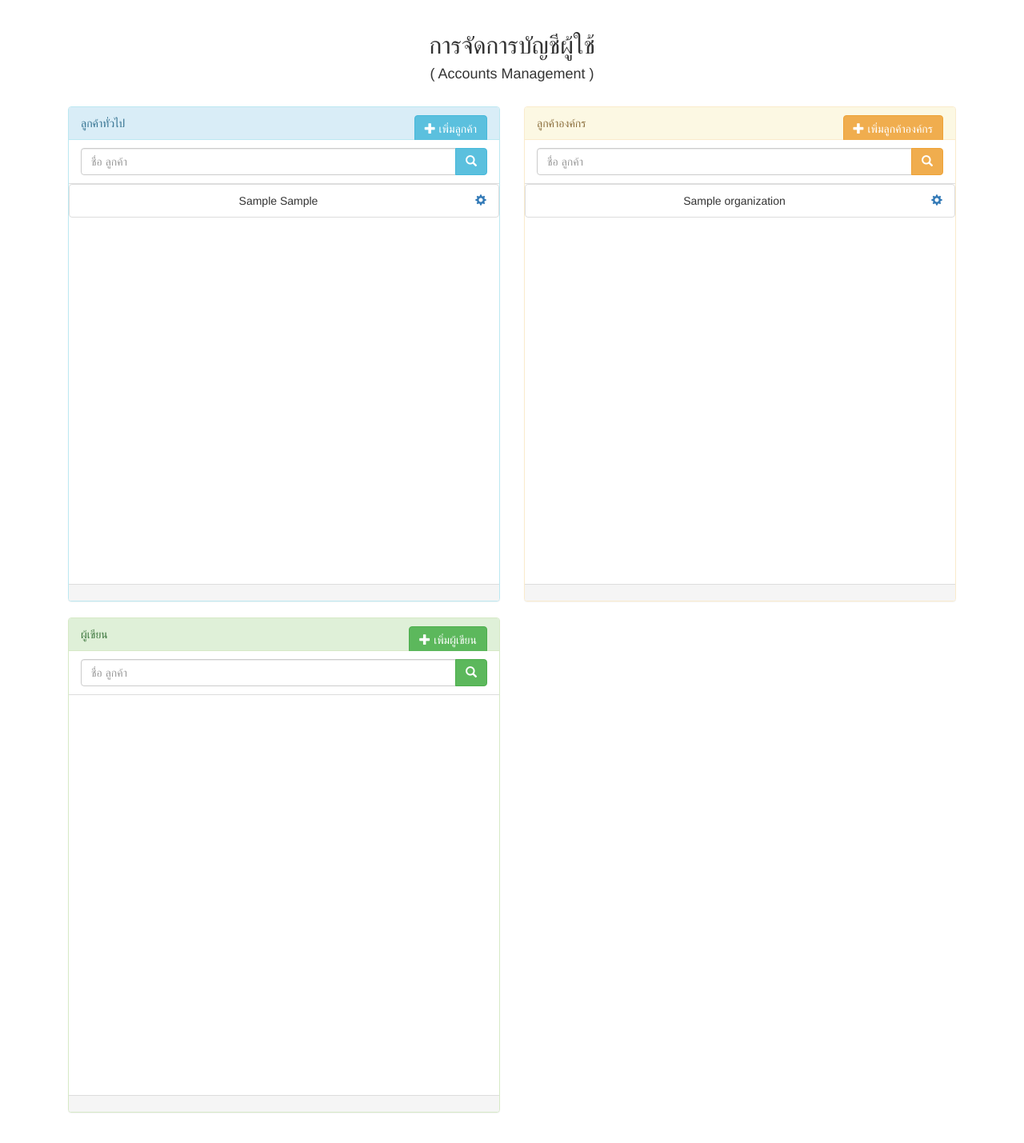
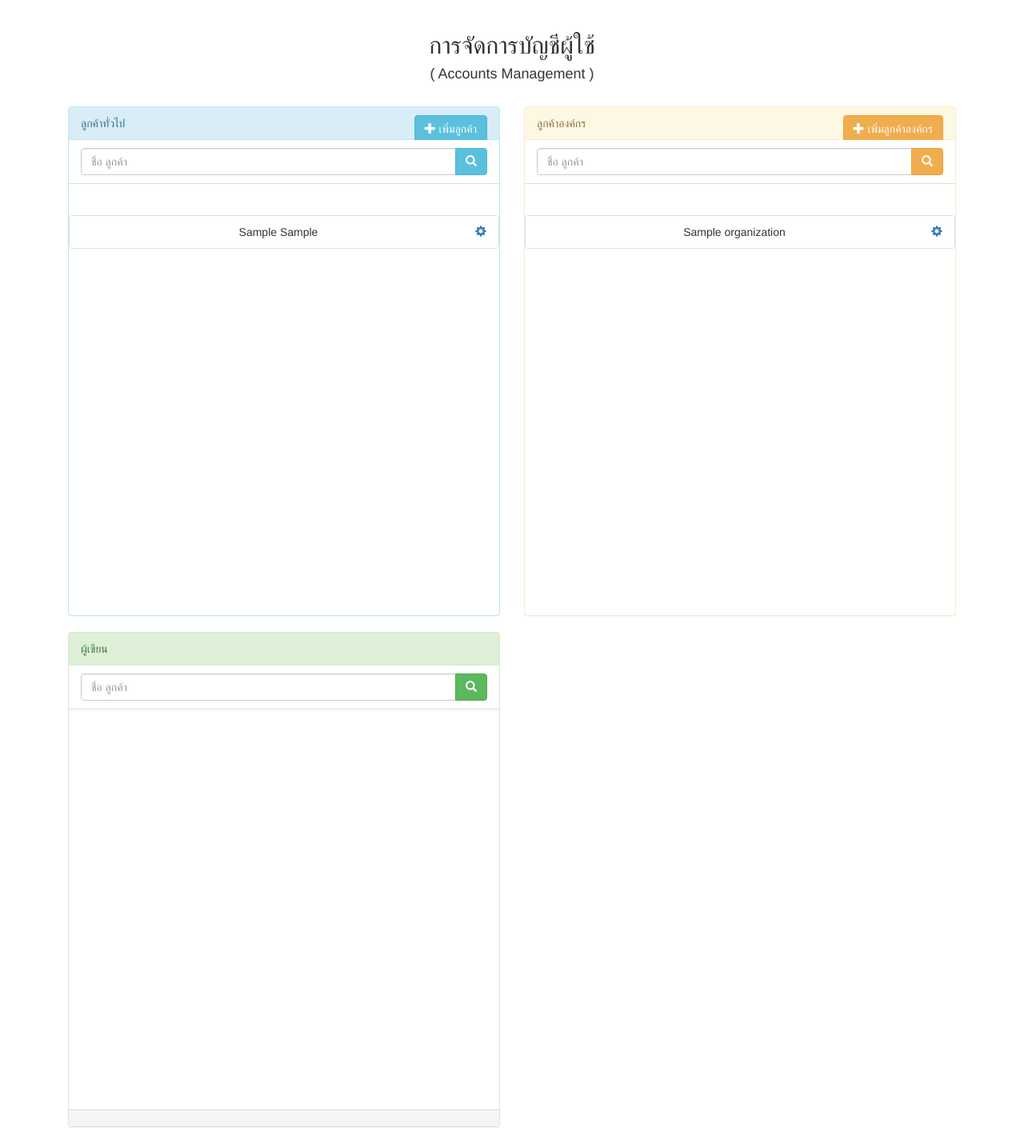
Before and after one commit to rachatachunin/MUPRESS, a PHP site: page /Backend/account/accountManagement.php in a window 1280 px wide. Shown: the part 97-1526 px from the top of the page at 80% size. Before the commit the page ends 1488 px from the top, so only its background shows below. Run offline with PHP 8.4, Linux system fonts and the light colour scheme; tables that the repository leaves empty or names only in its code hold one stand-in row (values such as "Sample post").

Commit message:
update latest

```diff
--- a/Backend/account/accountManagement.php
+++ b/Backend/account/accountManagement.php
@@ -236,23 +236,6 @@
                             </div>
                        </div>
                      </li>
-                   </ul>
-                  <div class="boxes">
-                   <ul class="list-group " id = "customerUL">
-                     <?php
-                     while($row1 = mysqli_fetch_array($result)){
-                      echo '<li class = "list-group-item">' ;
-                      echo $row1['user_fn']."  ".$row1['user_ln'];
-                      echo '<a href="#" class="icon pull-right" onclick="editCUS('.$row1['user_id'].')">
-                            <span class="glyphicon glyphicon-cog"></span>
-                            </a>
-                            </li>';
-                          }
-                     ?>
-                       <!-- <li class="list-group-item"><a href="#" onClick="$('#addbox').hide(); $('#editbox').show()">นาย รชต ชูนิล</a></li> -->
-                    </ul>
-                  </div>
-                    <div class="panel-footer">
                      <div id = "addCustomer">
                          <div id="AddCus" style="display: none">
                           <form id="addCustomerForm" onsubmit="return validateCus();" action ="addCustomer.php" method="post" class="form-horizontal" role="form" style="margin-top: 20px">
@@ -296,7 +279,7 @@
                              </div>
                          </div>
 
-                                <div class="form-group" >
+                         <!-- <div class="form-group" >
                              <label for="password" class="col-md-3 control-label">Password</label>
                              <div class="col-md-9">
                                <div class="col-md-6">
@@ -306,7 +289,7 @@
                                    <button type="button" class="btn btn-info" onclick="generateRandomString()" name="button">Generate Password</button>
                                </div>
                              </div>
-                                </div>
+                         </div> -->
 
                          <div class="form-group">
                              <label for="phone" class="col-md-3 control-label">เบอร์โทรศัพท์ (ต้องการข้อมูล) </label>
@@ -319,9 +302,24 @@
 
                              </form>
                          </div>
+                 </div><br><br>
+                   </ul>
+                  <div class="boxes">
+                   <ul class="list-group " id = "customerUL">
+                     <?php
+                     while($row1 = mysqli_fetch_array($result)){
+                      echo '<li class = "list-group-item">' ;
+                      echo $row1['user_fn']."  ".$row1['user_ln'];
+                      echo '<a href="#" class="icon pull-right" onclick="editCUS('.$row1['user_id'].')">
+                            <span class="glyphicon glyphicon-cog"></span>
+                            </a>
+                            </li>';
+                          }
+                     ?>
+                       <!-- <li class="list-group-item"><a href="#" onClick="$('#addbox').hide(); $('#editbox').show()">นาย รชต ชูนิล</a></li> -->
+                    </ul>
                   </div>
 
-                    </div>
 
                 </div>
 
@@ -352,24 +350,7 @@
                            </div>
                       </div>
                     </li>
-                  </ul>
-                  <div class="boxes">
-                  <ul class="list-group" id ="organizationUL">
-                    <?php
-                    while($row2 = mysqli_fetch_array($result2)){
-                     echo '<li class = "list-group-item">' ;
-                     echo $row2['organization_name'];
-                     echo '<a href="#" class="icon pull-right" onclick="editOR('.$row2['user_id'].')" >
-                           <span class="glyphicon glyphicon-cog"></span>
-                           </a>
-                           </li>';
-                   }
-                    ?>
 
-                      <!-- <li class="list-group-item"><a href="#" onClick="$('#loginbox').hide(); $('#signupbox').show()">CourseSquare.co</a></li> -->
-                    </ul>
-                  </div>
-                    <div class="panel-footer">
                         <div id = "addOrganization">
                                 <div id="AddQ" style="display: none">
                                  <form id="addOrganizationForm" onsubmit="return validateOr();" action ="addOrganization.php" method="post" class="form-horizontal" role="form" style="margin-top: 20px">
@@ -410,7 +391,7 @@
                                     </div>
                                 </div>
 
-                                <div class="form-group">
+                                <!-- <div class="form-group">
                                     <label for="password" class="col-md-3 control-label">Password</label>
                                     <div class="col-md-9">
                                       <div class="col-md-6">
@@ -420,7 +401,7 @@
                                           <button type="button" class="btn btn-warning" onclick="generateRandomStringOr()" name="button">Generate Password</button>
                                       </div>
                                     </div>
-                                </div>
+                                </div> -->
 
                                 <div class="form-group">
                                     <label for="phone" class="col-md-3 control-label">เบอร์โทรศัพท์ (ต้องการข้อมูล)</label>
@@ -433,9 +414,23 @@
                                     </form>
 
                                 </div>
-                        </div>
+                        </div><br><br>
+                  </ul>
+                  <div class="boxes">
+                  <ul class="list-group" id ="organizationUL">
+                    <?php
+                    while($row2 = mysqli_fetch_array($result2)){
+                     echo '<li class = "list-group-item">' ;
+                     echo $row2['organization_name'];
+                     echo '<a href="#" class="icon pull-right" onclick="editOR('.$row2['user_id'].')" >
+                           <span class="glyphicon glyphicon-cog"></span>
+                           </a>
+                           </li>';
+                   }
+                    ?>
 
-
+                      <!-- <li class="list-group-item"><a href="#" onClick="$('#loginbox').hide(); $('#signupbox').show()">CourseSquare.co</a></li> -->
+                    </ul>
                   </div>
 
                 </div>
@@ -449,9 +444,6 @@
             <div class="panel-heading">
               <div style="text-align:left">
                 ผู้เขียน
-                <div class="pull-right" style="margin-top:0;">
-                  <button class="btn btn-success" id = "hideshowAddQ"><i class="glyphicon glyphicon-plus"></i> เพิ่มผู้เขียน</button>
-                </div>
               </div>
             </div>
             <ul class="list-group">
--- a/Backend/account/addCustomer.php
+++ b/Backend/account/addCustomer.php
@@ -6,11 +6,11 @@
   $email = $_POST['email'];
   $gender = $_POST['gender'];
   $address = $_POST['address'];
-  $pass = $_POST['pass'];
+  // $pass = $_POST['pass'];
   $tel = $_POST['phone'];
   //  var_dump($pass);
 
-  $query = "INSERT into user (email,password,user_fn,user_ln,gender,tel,address,user_type) values('".$email."','".$pass."','".$fname."','".$lname."','".$gender."','".$tel."','".$address."','2') " ;
+  $query = "INSERT into user (email,password,user_fn,user_ln,gender,tel,address,user_type) values('".$email."',null,'".$fname."','".$lname."','".$gender."','".$tel."','".$address."','2') " ;
   mysqli_query($con,$query);
 
 
--- a/Backend/account/addOrganization.php
+++ b/Backend/account/addOrganization.php
@@ -5,11 +5,11 @@
   $lname = $_POST['lastname'];
   $email = $_POST['email'];
   $address = $_POST['address'];
-  $pass = $_POST['pass'];
+  // $pass = $_POST['pass'];
   $tel = $_POST['phone'];
 
 // add to user table
-  $query = "INSERT into user (email,password,user_fn,user_ln,gender,tel,address,user_type) values('".$email."','".$pass."','".$fname."','".$lname."','NA','".$tel."','".$address."','3') " ;
+  $query = "INSERT into user (email,password,user_fn,user_ln,gender,tel,address,user_type) values('".$email."',null,'".$fname."','".$lname."','NA','".$tel."','".$address."','3') " ;
   mysqli_query($con,$query);
 
 // get user id
--- a/Backend/account/editCustomerDetail.php
+++ b/Backend/account/editCustomerDetail.php
@@ -85,7 +85,7 @@ echo ' <div class="modal fade" id="EditC'.$row['user_id'].'" tabindex="-1" role=
                       </div>
                        <div class="form-group text-center">
                                 <button type="submit" class="btn btn-warning">แก้ไข</button>
-                                 <button type="button" class="btn btn-danger" onclick ="deleteCustomer('.$row['user_id'].') ;">ลบ</button>
+                                <button type="button" class="btn btn-danger" onclick ="deleteCustomer('.$row['user_id'].') ;">ลบ</button>
                        </div>
                       </form>
                     </div>
--- a/Backend/order_evidence/getOrderDetail.php
+++ b/Backend/order_evidence/getOrderDetail.php
@@ -48,7 +48,9 @@ echo ' <div class="modal fade" id="Detail'.$row['pe_id'].'" tabindex="-1" role="
                          <form  onsubmit="return confirm(\'ยืนยันการตัดสินใจ\');"  action="confirmPayment.php" method="post">
                            <input type="hidden" value = "'.$row['order_id'].'" name = "order_id">
                            <button type = "submit" class = "btn btn-warning"> ยืนยันการโอน</button>
+                            <button type="button" class="btn btn-danger" onclick ="deleteOrder('.$row['pe_id'].') ;">ลบ</button>
                          </form>
+
                     </div>
                     </div>
 
--- a/Backend/order_evidence/order_confirmation_management.php
+++ b/Backend/order_evidence/order_confirmation_management.php
@@ -35,6 +35,10 @@ function getOrder(str) {
 
         }
 
+ function deleteOrder(str){
+   var path = "deleteOrder.php?q=" + str  ;
+   window.location.href= path ;
+ }
 </script>
 </head>
 <body>
```
Also changed, not shown: Backend/order_evidence/deleteOrder.php (added, +7 -0 lines). Lines whose indentation alone changed are shown as unchanged.
